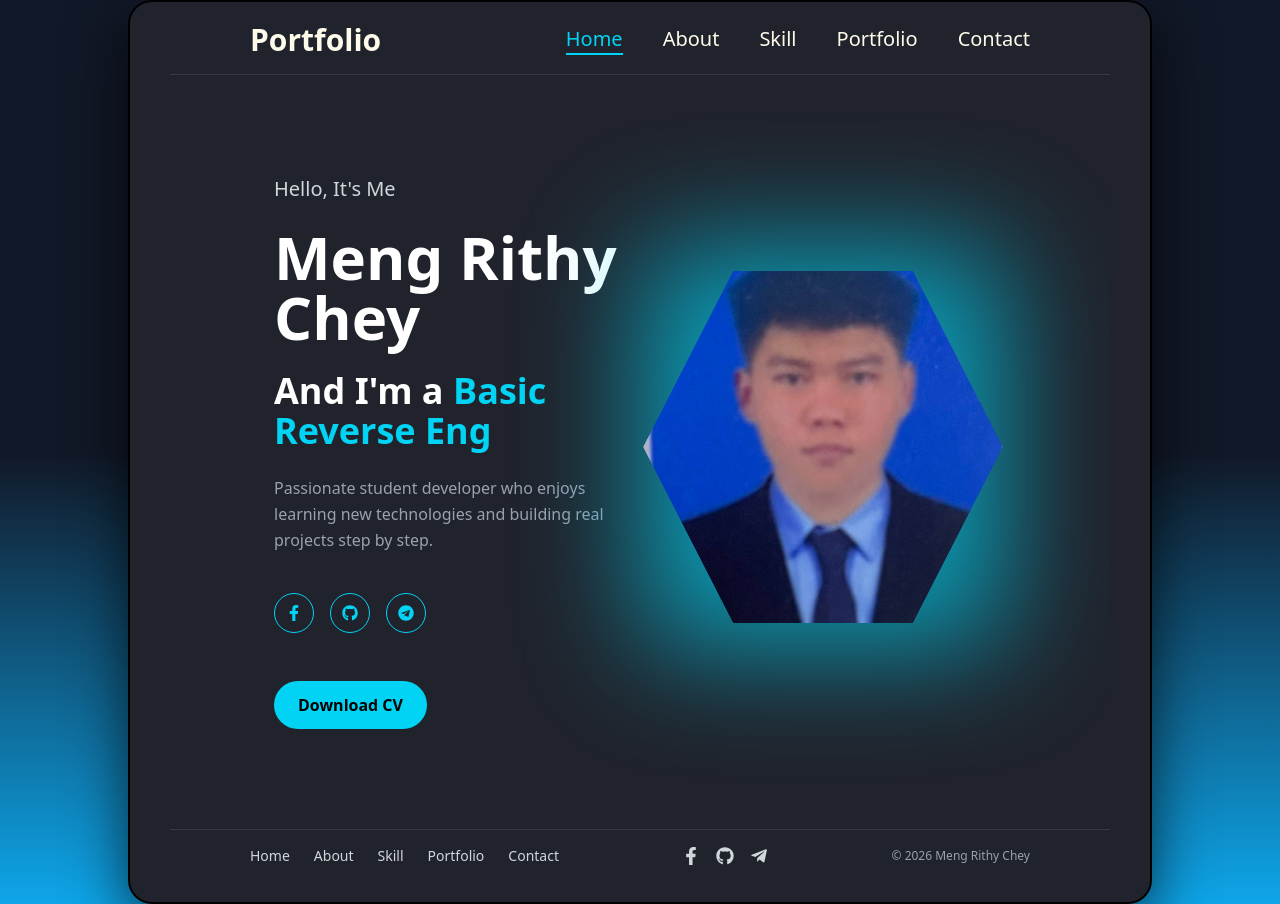
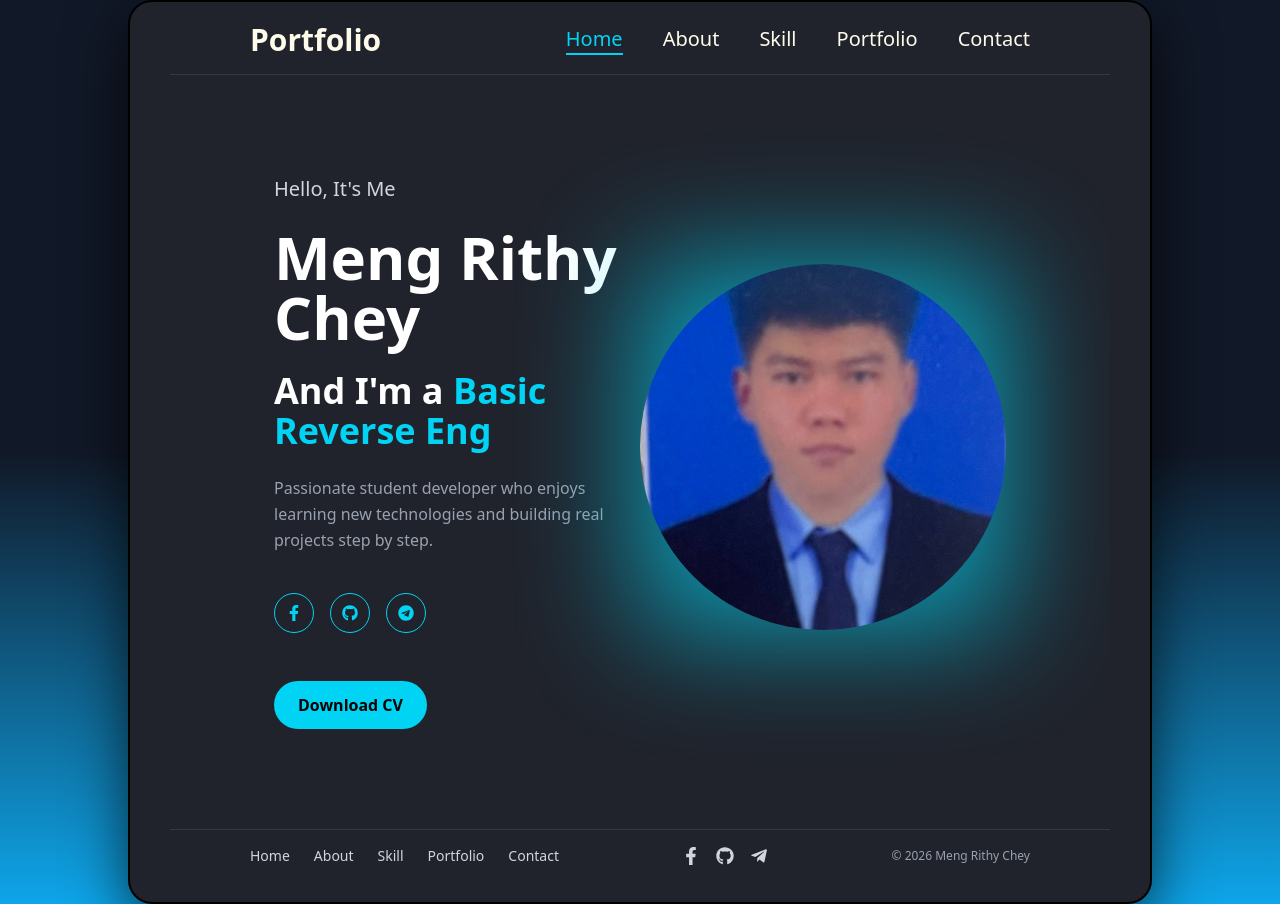
Before and after one commit to BIT9918/My_Portfolio, a React (Vite) app: page / in a window 1280 px wide. Built offline with nearby package versions, Linux system fonts and the light colour scheme.

Commit message:
My Portfolio

```diff
--- a/src/components/Home.jsx
+++ b/src/components/Home.jsx
@@ -1,6 +1,12 @@
 import React, { useEffect, useState } from "react";
 import img from "../assets/img/Profile.png";
-import { FaFacebookF, FaInstagram, FaLinkedinIn, FaGithub, FaTelegram } from "react-icons/fa";
+import {
+  FaFacebookF,
+  FaInstagram,
+  FaLinkedinIn,
+  FaGithub,
+  FaTelegram,
+} from "react-icons/fa";
 
 function Home() {
   // TEXTS TO TYPE (ONE BY ONE)
@@ -42,17 +48,12 @@ function Home() {
   }, [charIndex, isDeleting, textIndex]);
 
   return (
-    <div className="w-full h-full grid grid-cols-2 items-center px-16 py-15">
-
+    <div className="w-full h-full grid grid-cols-1 lg:grid-cols-2 items-center px-4 sm:px-16 py-15 gap-8 lg:gap-0">
       {/* LEFT */}
       <div className="flex flex-col gap-6 justify-center">
-        <h3 className="text-xl font-medium text-gray-300">
-          Hello, It's Me
-        </h3>
+        <h3 className="text-xl font-medium text-gray-300">Hello, It's Me</h3>
 
-        <h1 className="text-6xl font-bold text-white">
-          Meng Rithy Chey
-        </h1>
+        <h1 className="text-6xl font-bold text-white">Meng Rithy Chey</h1>
 
         <h2 className="text-4xl font-bold text-white">
           And I'm a{" "}
@@ -63,8 +64,8 @@ function Home() {
         </h2>
 
         <p className="text-gray-400 max-w-xl leading-relaxed">
-          Passionate student developer who enjoys learning new technologies
-          and building real projects step by step.
+          Passionate student developer who enjoys learning new technologies and
+          building real projects step by step.
         </p>
 
         {/* SOCIAL ICONS */}
@@ -107,7 +108,6 @@ function Home() {
   </a> */}
         </div>
 
-
         <button className="mt-6 w-fit px-6 py-3 bg-cyan-400 text-black font-semibold rounded-full hover:bg-cyan-300 transition">
           Download CV
         </button>
@@ -115,8 +115,7 @@ function Home() {
 
       {/* RIGHT – FLOATING IMAGE */}
       <div className="flex justify-center items-center">
-        <div className="relative w-[360px] h-[400px] group animate-float">
-
+        <div className="relative group animate-float w-80 md:w-96 aspect-square mx-auto">
           {/* GLOW */}
           <div
             className="
@@ -130,27 +129,18 @@ function Home() {
             "
           ></div>
 
-          {/* HEXAGON IMAGE */}
+          {/* CIRCLE IMAGE */}
           <div
-            className="relative w-full h-full transition-all duration-500 group-hover:scale-[1.05]"
-            style={{
-              clipPath:
-                "polygon(25% 6%, 75% 6%, 100% 50%, 75% 94%, 25% 94%, 0% 50%)",
-            }}
+            className="relative w-full h-full transition-all duration-500 group-hover:scale-[1.05] rounded-full overflow-hidden"
           >
             <img
               src={img}
               alt="profile"
               className="w-full h-full object-cover"
-              style={{
-                clipPath:
-                  "polygon(25% 6%, 75% 6%, 100% 50%, 75% 94%, 25% 94%, 0% 50%)",
-              }}
             />
           </div>
         </div>
       </div>
-
     </div>
   );
 }
```
Lines whose indentation alone changed are shown as unchanged.
